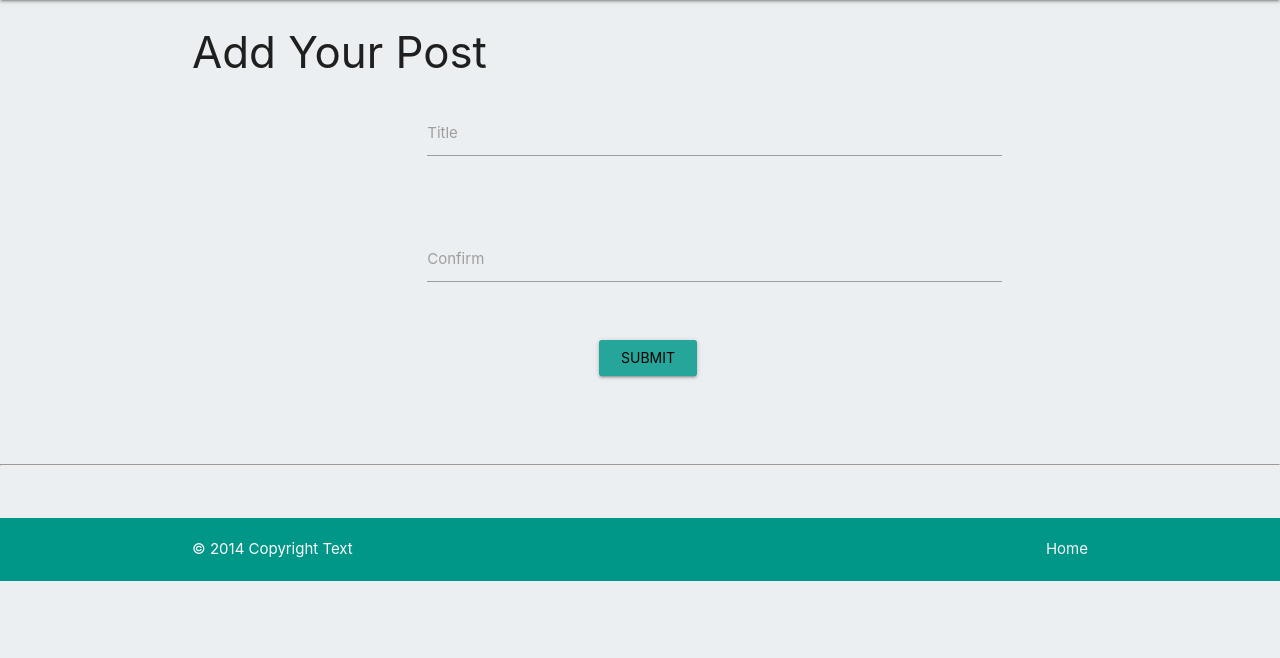
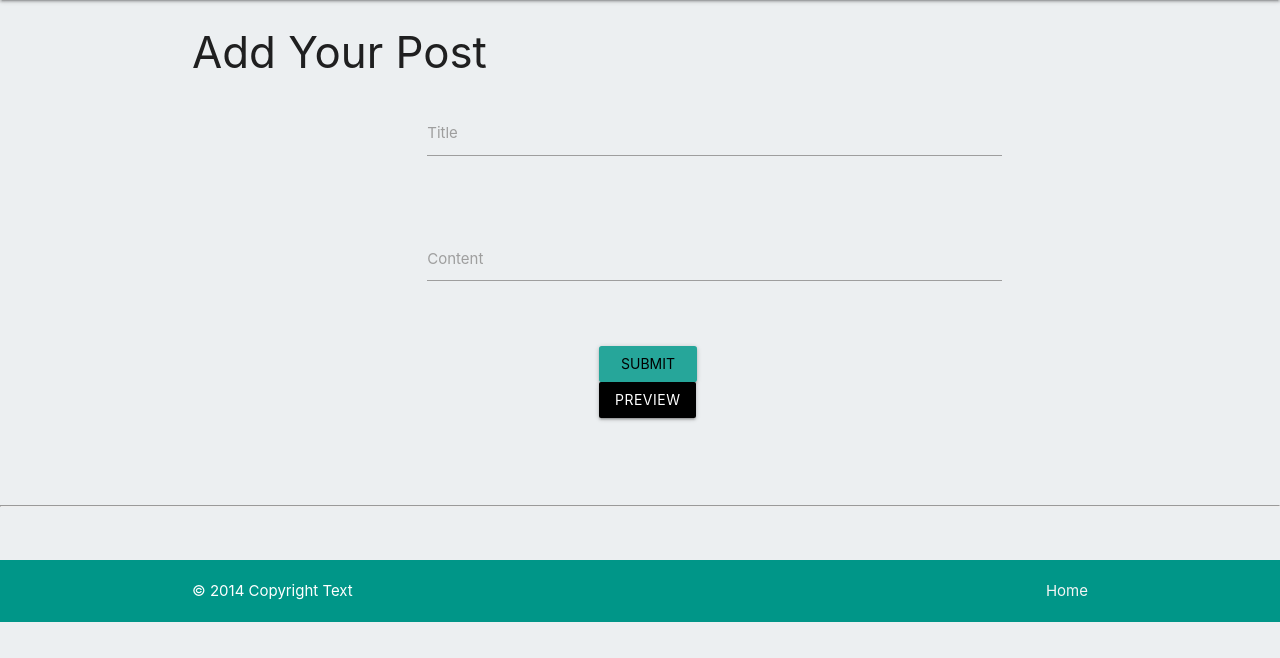
Before and after one commit to naveenmicheal/MyFlaskApp, a Flask app: template templates/add_post.html in a window 1280 px wide. Shown: the part 64-722 px from the top of the page. Run offline with Flask 2, Linux system fonts and the light colour scheme; the template is opened without the code that fills it: values that come from a table or form of the project are taken from there, most other values are stand-ins (such as "Sample title", 1, 10 or a date in 2020); some libraries are stand-ins or nearby versions.

Commit message:
Added Preview Post and Added Text Area Field in Add Post Section

```diff
--- a/app.py
+++ b/app.py
@@ -105,21 +105,24 @@ def add_post():
 		title = request.form['title']
 		author = session['user']
 		content = request.form['content']
-		print(title)
-		print(author)
-		print(content)
 		cur = mysql.connection.cursor()
 		cur.execute("""INSERT INTO posts (title,author,content)
 		 VALUES(%s,%s,%s)""",(title, author,content))
 		mysql.connection.commit()
 		cur.close()
-
 		postinfo = "Your Recent Contennt is Added"
 		app.logger.info(postinfo)
 		return redirect(url_for('profile',postinfo = postinfo))
 	else:
-		app.logger.info("Form Invalid")
+		app.logger.info("Form Invalid or GET Request")
 		return render_template('add_post.html', form = form)
+
+@app.route('/preview', methods =['POST','GET'])
+@is_logged_in
+def preview():
+	title = request.cookies.get('title')
+	content = request.cookies.get('content')
+	return render_template('preview.html', title=title,content =content)
 
 # Logout
 @app.route('/logout')
--- a/form.py
+++ b/form.py
@@ -1,5 +1,5 @@
 from flask_wtf import FlaskForm
-from wtforms import StringField,TextField,PasswordField, BooleanField,SubmitField
+from wtforms import StringField,TextField,PasswordField, BooleanField,SubmitField,TextAreaField
 from wtforms.validators import DataRequired, Email, Length, EqualTo
 
 class register_form(FlaskForm):
@@ -11,5 +11,5 @@ class register_form(FlaskForm):
 
 class post_form(FlaskForm):
 	 title = StringField('Title',validators=[DataRequired()])
-	 content = TextField('Confirm', validators= [DataRequired()])
+	 content = TextAreaField('Content', validators= [DataRequired()])
 	 submit = SubmitField('submit')
--- a/templates/add_post.html
+++ b/templates/add_post.html
@@ -13,21 +13,22 @@
           </div>
       </div>
       <br>
-      <div class="row">
+
+  <div class="row">
 		<div class="col l3"></div>
         <div class="input-field col m8 l8 s12">
+          {{form.content.label}}
+          {{form.content(class ="materialize-textarea")}}
+        </div>
+    </div>
 
-
-          {{form.content.label}}
-          {{form.content}}
-        </div>
-      </div>
       <div class="container">
         <div class="row">
 		<div class="col m5 l5"></div>
         <div class="input-field col m8 l4 s12">
 
           {{form.submit(class = 'btn waves-effect waves-light')}}
+          <a class ='btn black' target="_blank" onclick="getdata()"  href="{{url_for('preview')}}">Preview</a>
         </div>
       </div>
 		</div>
@@ -36,5 +37,16 @@
 	<br><br>
 </div>
 	<hr>
+  <script type="text/javascript">
+ function getdata() {
+  var title = document.getElementById('title').value;
+  var content = document.getElementById('content').value;
+  console.log(title);
+  console.log(content);
+  document.cookie = 'title ='+title;
+  document.cookie = 'content ='+content;
+  }
+</script>
 <br><br>
+
 	{%endblock content%}
--- a/templates/layout.html
+++ b/templates/layout.html
@@ -4,6 +4,7 @@
 	<title>F-C {{title}}</title>
 	<link rel="stylesheet" type="text/css" href="{{url_for('static', filename ='materialize.min.css')}}">
 	<link rel="stylesheet" type="text/css" href="{{url_for('static',filename = 'main.css')}}">
+
   <style type="text/css">
     body{
       background-color: #eceff1;
```
Also changed, not shown: templates/preview.html (added, +13 -0 lines).
